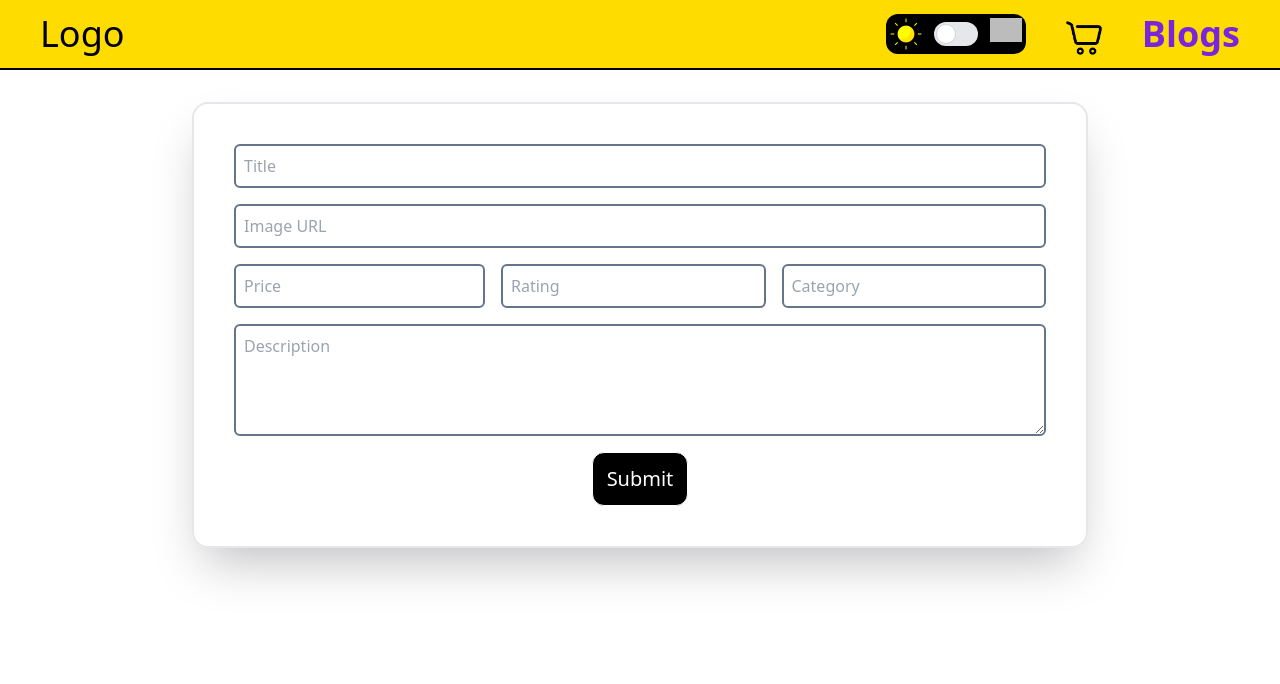
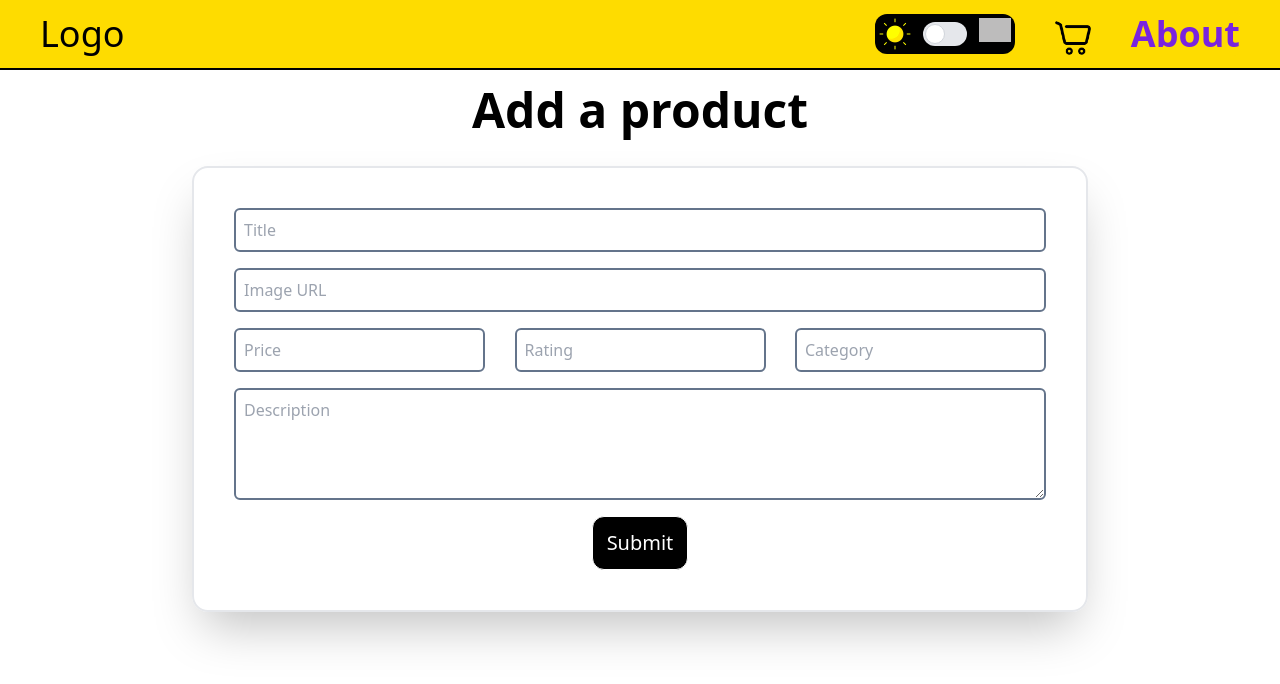
Before and after one commit to dipanshu999/Urban-Deals, a React (Vite) app: page /create in a window 1280 px wide. Shown: the top 684 px of the page. Built offline with nearby package versions, Linux system fonts and the light colour scheme; no server answers; grey boxes are pictures that could not be loaded.

Commit message:
UI enhancement

```diff
--- a/src/App.jsx
+++ b/src/App.jsx
@@ -8,6 +8,7 @@ import Create from './components/Create'
 import Edit from './components/Edit'
 import Cart from './components/Cart'
 import { ProductContext } from './Utils/Context'
+import About from './components/About'
 
 
 export default function App() {
@@ -22,6 +23,7 @@ export default function App() {
         <Route path='/edit/:id' element={ <Edit/>}/>
         <Route path='/create' element={ <Create/>}/>
         <Route path='/cart' element={ <Cart/>}/>
+        <Route path='/about' element={ <About/>}/>
       </Routes>
     </div>
     </>
--- /dev/null
+++ b/src/components/About.jsx
@@ -0,0 +1,9 @@
+import React from 'react'
+
+export default function About() {
+  return (
+    <div>
+
+    </div>
+  )
+}
--- a/src/components/Create.jsx
+++ b/src/components/Create.jsx
@@ -6,7 +6,7 @@ import Loader from './Loader/Loader';
 import { toast } from 'react-toastify';
 
 export default function Create() {
-  const { products, setProducts } = useContext(ProductContext);
+  const { products, setProducts,darkMode } = useContext(ProductContext);
   const navigate = useNavigate();
 
   const [image, setImage] = useState('');
@@ -57,6 +57,7 @@ export default function Create() {
 
   return (
     <div className='min-h-screen'>
+      <p className={`text-5xl text-center mt-4 font-semibold ${darkMode ? 'text-white':null} `}>Add a product</p>
     <div className="form  mob:w-[70%] mx-auto border-2 p-10 mt-8 rounded-2xl shadow-2xl">
       <form onSubmit={handleSubmit} className="flex flex-col gap-4">
         <input
@@ -75,20 +76,21 @@ export default function Create() {
           className="border-2 p-2 border-slate-500 rounded-md"
         />
 
-        <div className="price-desc flex flex-col tab:flex-row justify-between gap-4">
+        <div className="price-desc flex flex-col tab:flex-row  justify-between gap-4">
           <input
             type="number"
             placeholder="Price"
             onChange={(e) => setPrice(e.target.value)}
             value={price}
-            className="border-2 p-2 border-slate-500 rounded-md"
+            className="border-2 p-2 min-w-32 border-slate-500 rounded-md"
           />
           <input
+
             type="text"
             placeholder="Rating"
             onChange={(e) => setRating({...rating, rate:e.target.value})}
             value={rating.rate}
-            className="border-2 p-2 flex-1 border-slate-500 rounded-md"
+            className="border-2 min-w-32 p-2  border-slate-500 rounded-md"
           />
 
           <input
@@ -96,7 +98,7 @@ export default function Create() {
             placeholder="Category"
             onChange={(e) => setCategory(e.target.value)}
             value={category}
-            className="border-2 p-2 flex-1 border-slate-500 rounded-md"
+            className="border-2 p-2 min-w-32  border-slate-500 rounded-md"
           />
         </div>
 
--- a/src/components/Edit.jsx
+++ b/src/components/Edit.jsx
@@ -82,7 +82,7 @@ export default function Edit() {
 
             <textarea placeholder='Description' name='description' onChange={changeHandler} value={product&&product.description} className=' border-2 p-2 h-28 border-slate-500 rounded-md'></textarea>
 
-            <input type="submit" onClick={handleSubmit} className='bg-black hover:cursor-pointer text-white w-24 py-3 rounded-xl font-medium mx-auto text-xl'/>
+            <input type="submit" onClick={handleSubmit} className='bg-black hover:cursor-pointer border border-white text-white w-24 py-3 rounded-xl font-medium mx-auto text-xl'/>
         </form>
 
       </div>
--- a/src/components/Navbar.jsx
+++ b/src/components/Navbar.jsx
@@ -41,7 +41,7 @@ export default function Navbar() {
                 <img className="h-full " src="../cart.png" alt="" />
                 {cartProducts.length>0 ? <span className='absolute  w-6 h-6 top-1 left-5 flex justify-center items-center  text-lg bg-[#ff3232] text-white rounded-full'>{cartProducts.length}</span> :null }              </div>
             </NavLink>
-            <NavLink to={'/'}>Blogs</NavLink>
+            <NavLink to={'/about'}>About</NavLink>
           </div>
         </div>
 
--- a/src/components/Product.jsx
+++ b/src/components/Product.jsx
@@ -78,8 +78,8 @@ export default function Product() {
           </div>
 
           <div className="btn flex text-xl text-white gap-4">
-            <Link to={`/edit/${product.id}`} className='border-2 bg-green-500 px-4  py-2 rounded-xl'>Edit</Link>
-            <button onClick={() => deleteItem(product.id)} className='border-2 bg-red-500 px-4  py-2 rounded-xl'>Delete</button>
+            <Link to={`/edit/${product.id}`} className=' bg-green-500 px-4  py-2 rounded-xl'>Edit</Link>
+            <button onClick={() => deleteItem(product.id)} className=' bg-red-500 px-4  py-2 rounded-xl'>Delete</button>
           </div>
 
         </div>
```
